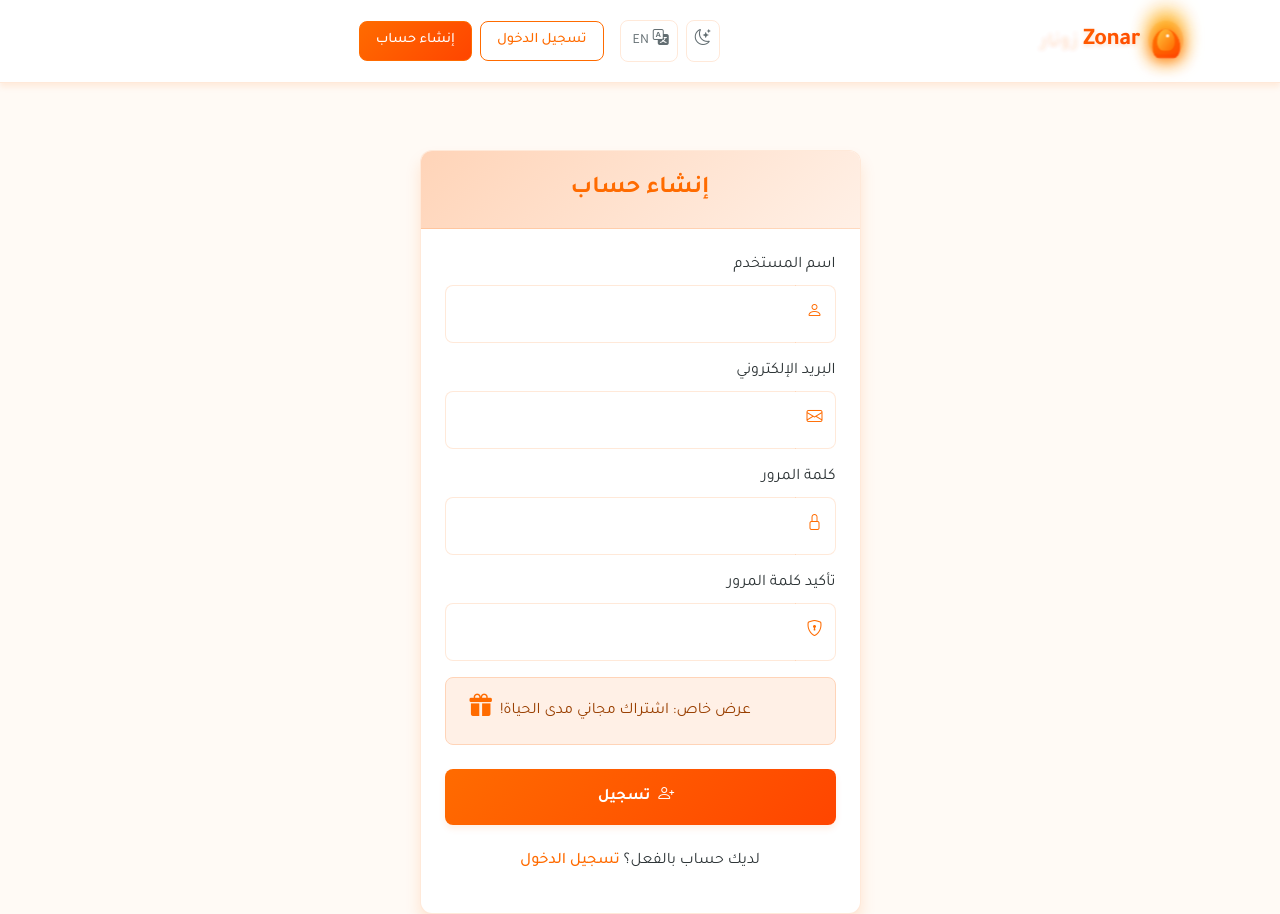
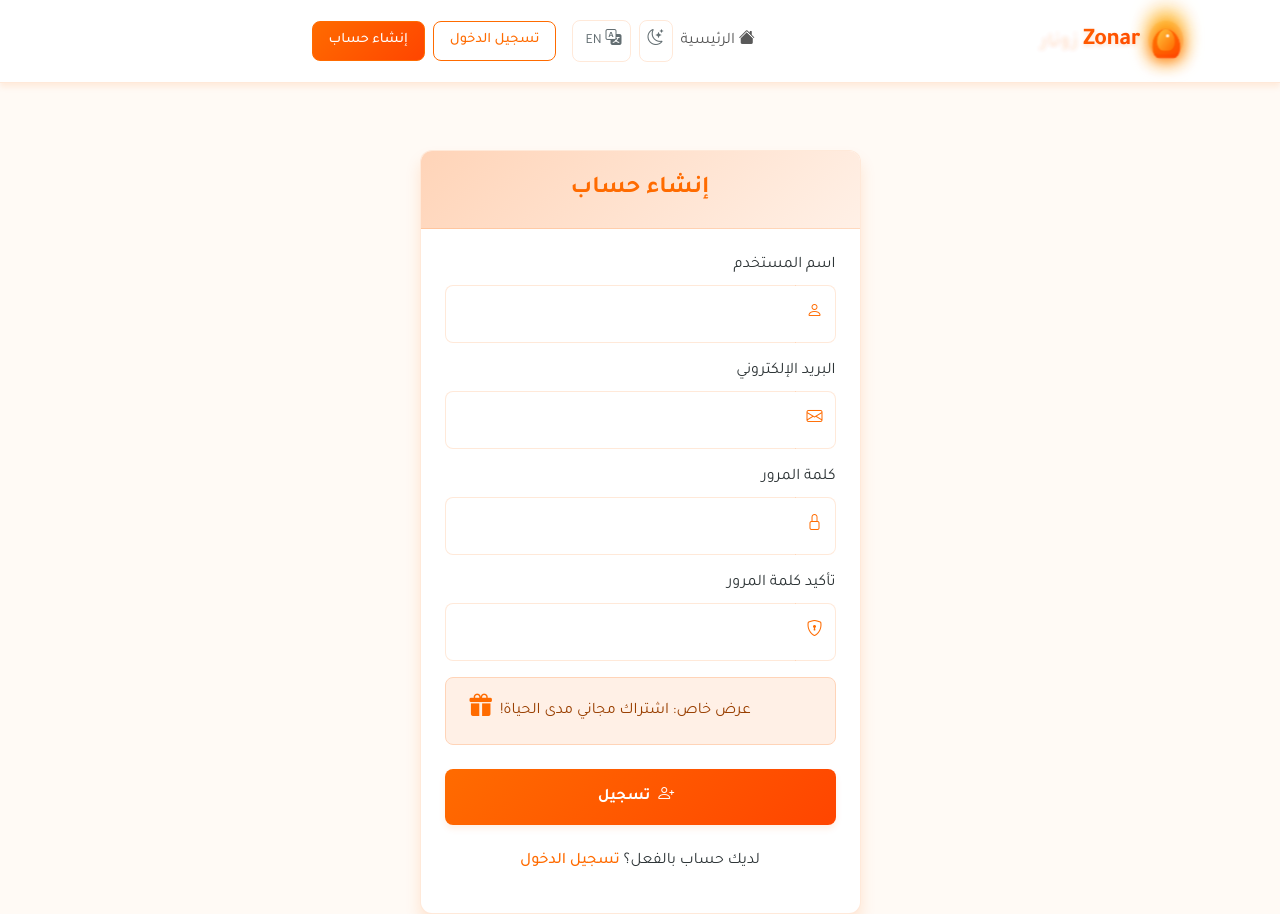
Before and after one commit to falofoc/zonar2, a Flask app: page /signup in a window 1280 px wide. Run offline with Flask 3, Linux system fonts and the light colour scheme; parts of the project's set-up code (start-up, migrations or seed data) failed here and were passed over; some libraries are stand-ins or nearby versions.

Commit message:
Change logo to button and add explicit Home menu item

```diff
--- a/templates/base.html
+++ b/templates/base.html
@@ -897,7 +897,8 @@
 <body class="{{ 'dark-theme' if g.theme == 'dark' else '' }}">
     <nav class="navbar navbar-expand-lg">
         <div class="container">
-            <a class="navbar-brand" href="javascript:void(0);" onclick="window.location.href = '/';">
+            <!-- Navbar brand / home button - Use BUTTON instead of anchor -->
+            <button type="button" class="navbar-brand btn btn-link p-0 border-0" style="text-decoration: none; background: none;" onclick="window.location.href='/'">
                 <div class="flame-logo">
                     <div class="flame-main"></div>
                     <div class="flame-inner"></div>
@@ -905,7 +906,7 @@
                     <div class="flame-spark"></div>
                 </div>
                 <span class="brand-text">Zonar <span class="ms-1">زونار</span></span>
-            </a>
+            </button>
 
             <!-- Toggler for mobile -->
             <button class="navbar-toggler" type="button" data-bs-toggle="collapse" data-bs-target="#navbarNav" aria-controls="navbarNav" aria-expanded="false" aria-label="Toggle navigation">
@@ -916,7 +917,12 @@
             <div class="collapse navbar-collapse" id="navbarNav">
                 <!-- Main nav items (optional, can add back if needed) -->
                 <ul class="navbar-nav me-auto mb-2 mb-lg-0">
-                    <!-- Kept empty as per minimal design, Home removed -->
+                    <!-- Add a home link in navbar -->
+                    <li class="nav-item">
+                        <a class="nav-link" href="/" onclick="window.location.href='/'; return false;">
+                            <i class="bi bi-house-fill me-1"></i> {{ translate('home') }}
+                        </a>
+                    </li>
                 </ul>
 
                 <!-- Right side actions/auth -->
```
